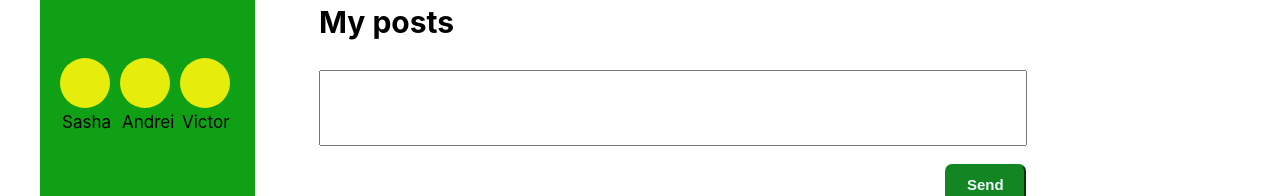
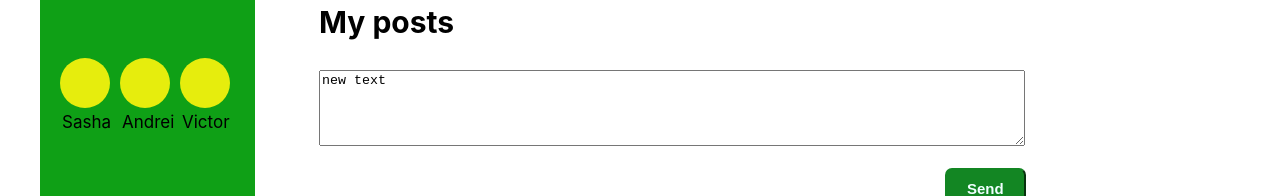
Before and after one commit to petbog/react, a React (Create React App) app: page / in a window 1280 px wide. Shown: the part 312-508 px from the top of the page. Built offline with nearby package versions, Linux system fonts and the light colour scheme.

Commit message:
удалил render и сделал слушатель без циклической зависимости

```diff
--- a/src/App.js
+++ b/src/App.js
@@ -16,7 +16,7 @@ const App = (props) => {
       <div className='wrapper_item_list'>
         < NavBar state={props.state.NavBarPage} />
         <Routes>
-          <Route path='/*' element={<ItemList state={props.state.profilePage}  AddPost={props.AddPost} />} />
+          <Route path='/*' element={<ItemList state={props.state.profilePage} newPostText={props.state.newPostText}  AddPost={props.AddPost} updateNewPostText={props.updateNewPostText} />} />
           <Route path='/Messages/*' element={<Messages state={props.state.messagesPage} />} />
           <Route path='Music' element={<Music />} />
         </Routes>
--- a/src/components/ItemList/ItemList.jsx
+++ b/src/components/ItemList/ItemList.jsx
@@ -22,7 +22,7 @@ const ItemList = (props) => {
                     <CardProfile />
                 </div>
             </div>
-            <ItemListInput AddPost={props.AddPost} />
+            <ItemListInput AddPost={props.AddPost} newPostText={props.state.newPostText}  updateNewPostText ={props.updateNewPostText}/>
             {Post}
         </div>
     )
--- a/src/components/ItemList/ItemListInput/ItemListInput.jsx
+++ b/src/components/ItemList/ItemListInput/ItemListInput.jsx
@@ -3,20 +3,23 @@ import classes from './ItemListInput.module.css';
 
 const ItemListInput = (props) => {
     let Pas = () => {
-        let PasInner = Input.current.value;
-        props.AddPost(PasInner);
-        Input.current.value ='';
+        props.AddPost();
+        props.updateNewPostText('');
     }
 
     let Input = React.createRef();
+
+    let onPostChange = () =>{
+        let PasInner = Input.current.value;
+        props.updateNewPostText(PasInner);
+
+    }
 
     return (
         <div className={classes.ItemListInput_item}>
             <form action="">
                 <p className={classes.ItemListInput_text}>My posts</p>
-                <label htmlFor="" className="">
-                    <input ref={Input} type="form" className={classes.ItemListInput_input} />
-                </label>
+                <textarea onChange={onPostChange} ref={Input} value= {props.newPostText} className={classes.ItemListInput_input} />
             </form>
             <button onClick={Pas} className={classes.ItemListInput_button}>Send</button>
         </div>
--- a/src/index.js
+++ b/src/index.js
@@ -1,6 +1,24 @@
 import reportWebVitals from './reportWebVitals';
-import {rerenderEntireTree} from './routs'
-import state from "./redux/state"
+import state, { subscribe } from "./redux/state"
+import React from 'react';
+import ReactDOM from 'react-dom/client';
+import { BrowserRouter } from 'react-router-dom';
+import './index.css';
+import App from './App';
+import { AddPost, updateNewPostText } from './redux/state';
+
+const root = ReactDOM.createRoot(document.getElementById('root'));
+let rerenderEntireTree = (state) => {
+    root.render(
+        <React.StrictMode>
+            <BrowserRouter>
+                <App state={state} AddPost={AddPost} updateNewPostText={updateNewPostText} />
+            </BrowserRouter>
+        </React.StrictMode>
+    );
+}
+
+subscribe(rerenderEntireTree);
 
 rerenderEntireTree(state)
 
--- a/src/redux/state.js
+++ b/src/redux/state.js
@@ -1,4 +1,7 @@
-import {rerenderEntireTree} from './../routs';
+let rerenderEntireTree = () => {
+    console.log('state is changed');
+}
+
 let state = {
     messagesPage: {
         DialogsData: [
@@ -19,6 +22,7 @@ let state = {
             { id: 1, message: 'Пойду поем' },
             { id: 2, message: 'теперь поспать' },
         ],
+        newPostText: 'new text',
     },
     NavBarPage: {
         InnerFriends: [
@@ -31,15 +35,25 @@ let state = {
 
 }
 
-export let AddPost = (postMessages) => {
+export let AddPost = () => {
 
     let NewPost = {
         id: 3,
-        message: postMessages,
+        message: state.profilePage.newPostText,
     }
 
     state.profilePage.PostsData.push(NewPost);
     rerenderEntireTree(state)
 }
 
+export let updateNewPostText = (NewText) => {
+    state.profilePage.newPostText = NewText
+    rerenderEntireTree(state)
+}
+
+
+export const subscribe = (observer) => {
+    rerenderEntireTree = observer;
+}
+
 export default state;
--- a/src/routs.js
+++ /dev/null
@@ -1,22 +0,0 @@
-import React from 'react';
-import ReactDOM from 'react-dom/client';
-import { BrowserRouter } from 'react-router-dom';
-import './index.css';
-import App from './App';
-import reportWebVitals from './reportWebVitals';
-import { AddPost } from './redux/state';
-
-export let rerenderEntireTree = (state) => {
-  const root = ReactDOM.createRoot(document.getElementById('root'));
-  root.render(
-    <React.StrictMode>
-      <BrowserRouter>
-        <App state={state} AddPost={AddPost} />
-      </BrowserRouter>
-    </React.StrictMode>
-  );
-}
-// If you want to start measuring performance in your app, pass a function
-// to log results (for example: reportWebVitals(console.log))
-// or send to an analytics endpoint. Learn more: https://bit.ly/CRA-vitals
-reportWebVitals();
```
